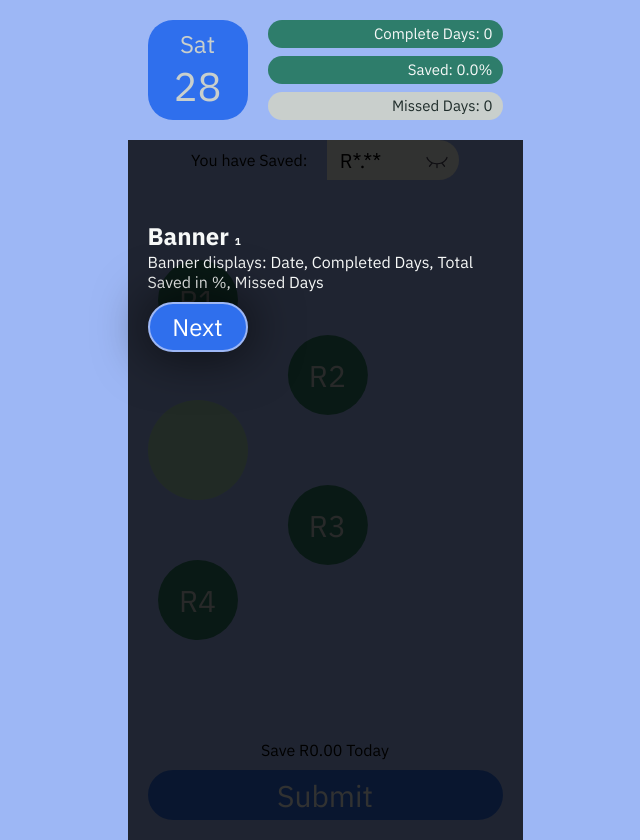
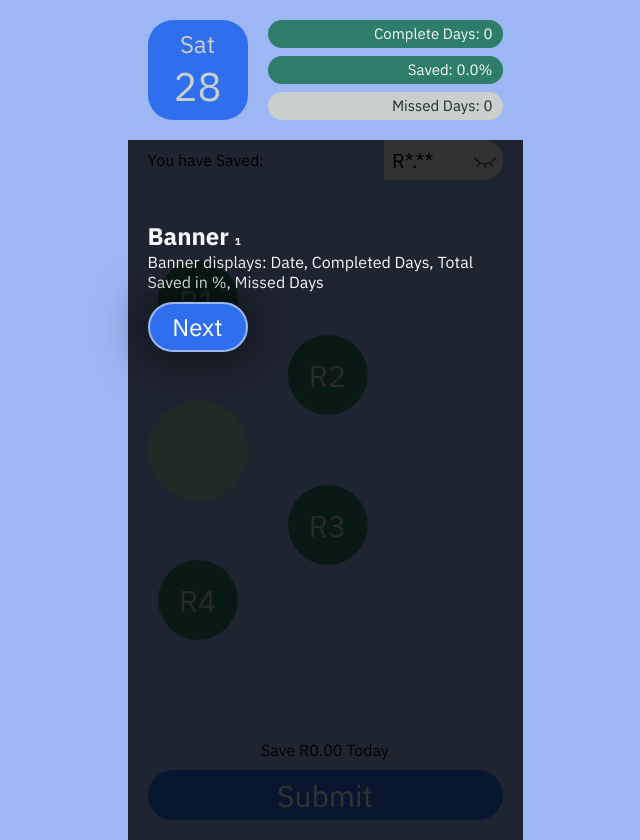
Before and after one commit to MisterH100/5050, a website built with Vite: page index.html in a window 1280 px wide. Shown: the whole page, without its empty margins (315-955 px from the left). Built offline with nearby package versions, Linux system fonts and the light colour scheme.

Commit message:
change styling for

```diff
--- a/src/css/style.css
+++ b/src/css/style.css
@@ -113,12 +113,12 @@ body {
 }
 
 .money-wrapper {
-  width: 100%;
+  max-width: 395px;
   height: 40px;
+  padding: 0 20px 0 20px;
   display: flex;
-  justify-content: center;
+  justify-content: space-between;
   align-items: center;
-  gap: 20px;
 }
 
 .money-container {
--- a/src/wheel.js
+++ b/src/wheel.js
@@ -178,6 +178,7 @@ export function submit() {
 
   let rotationDelta = 360 / 6;
   rotateWheel(rotationDelta);
+  window.location.reload();
 }
 
 export function addSliceEvent() {
```
